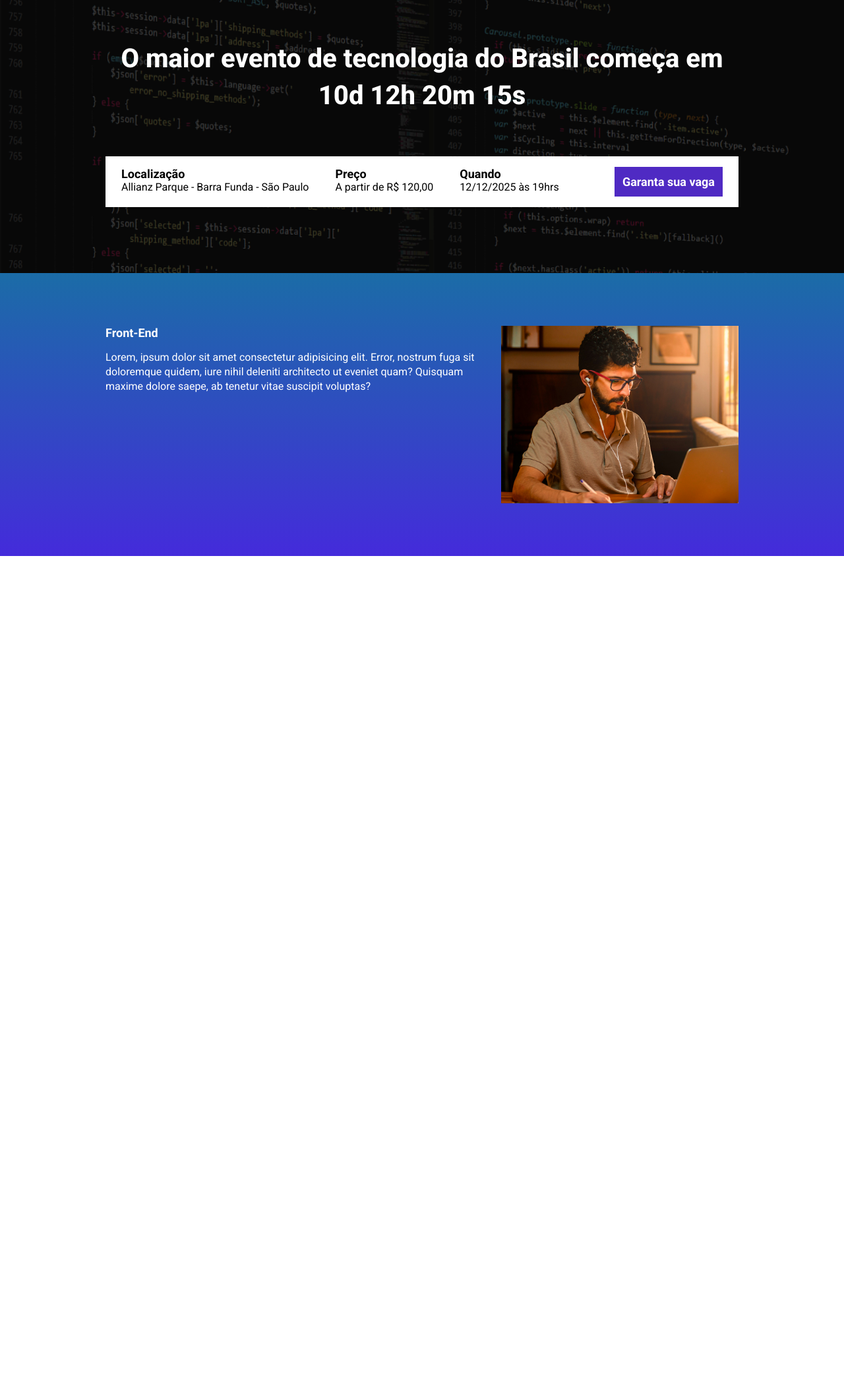
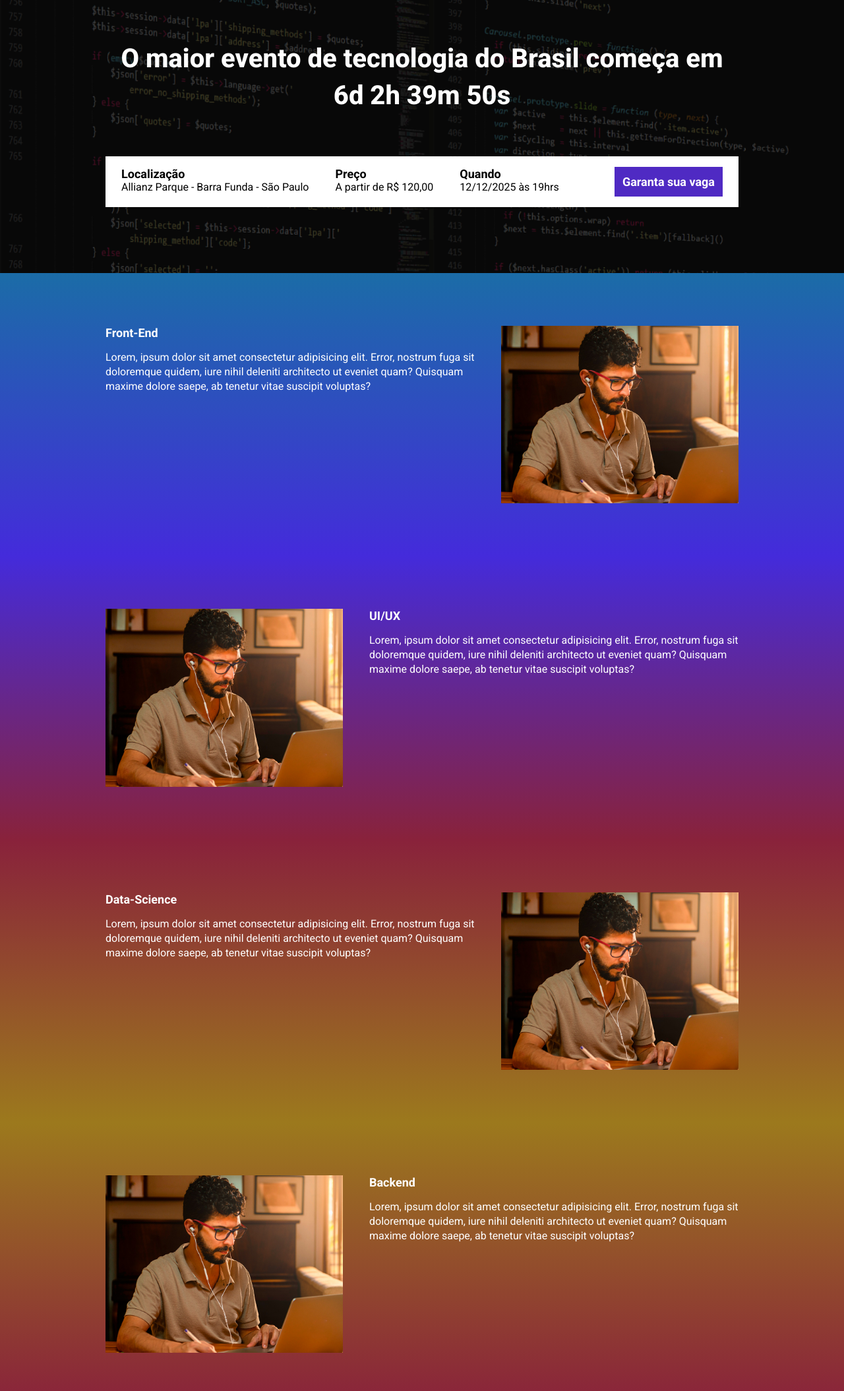
Before and after one commit to AdemiltonJr/ebac_tech_talks, a website built with Parcel: page src/index.html in a window 1280 px wide. Shown: the part 147-2256 px from the top of the page at 66% size. Before the commit the page ends 990 px from the top, so only its background shows below. Built offline with nearby package versions, Linux system fonts and the light colour scheme.

Commit message:
criando a contagem regressiva

```diff
--- a/package.json
+++ b/package.json
@@ -1,9 +1,9 @@
 {
   "name": "modulo_22_landginpage_evento",
   "version": "1.0.0",
-  "main": "index.js",
   "scripts": {
     "dev": "parcel src/index.html src/styles/main.scss src/scripts/main.js --no-cache",
+    "build": "parcel build src/index.html",
     "test": "echo \"Error: no test specified\" && exit 1"
   },
   "keywords": [],
@@ -13,6 +13,7 @@
   "devDependencies": {
     "@parcel/transformer-sass": "^2.13.3",
     "parcel": "^2.13.3",
-    "sharp": "^0.33.5"
+    "sharp": "^0.33.5",
+    "svgo": "^3.3.2"
   }
 }
--- a/src/index.html
+++ b/src/index.html
@@ -8,13 +8,14 @@
     <link rel="preconnect" href="https://fonts.gstatic.com" crossorigin>
     <link href="https://fonts.googleapis.com/css2?family=Roboto:wght@100..900&display=swap" rel="stylesheet">
     <link rel="stylesheet" href="styles/main.scss">
+    <link rel="stylesheet" href="https://unpkg.com/aos@next/dist/aos.css" />
 </head>
 <body>
     <header class="hero">
         <div class="container">
             <img class="hero__logo" src="./images/ebac_logo.svg" alt="EBAC">
             <p class="hero__text">
-                O maior evento de tecnologia do Brasil começa em 10d 12h 20m 15s
+                O maior evento de tecnologia do Brasil começa em <span id="contador"></span>
             </p>
             <div class="infos-bar">
                 <ul class="infos-bar__infos">
@@ -37,19 +38,53 @@
             </div>
         </div>
     </header>
-    <section class="event">
-        <div class="container">
-            <div class="event__details">
+    <section class="event event--front-end" >
+        <div class="container" >
+            <div class="event__details" data-aos="fade-right" data-aos-delay="300">
                 <h2 class="event__details__title">Front-End</h2>
                 <p class="event__details__description">
                     Lorem, ipsum dolor sit amet consectetur adipisicing elit. Error, nostrum fuga sit doloremque quidem, iure nihil deleniti architecto ut eveniet quam? Quisquam maxime dolore saepe, ab tenetur vitae suscipit voluptas?
                 </p>
             </div>
-            <img class="event__image" src="./images/frontend.png" alt="Front-end">
+            <img class="event__image" src="./images/frontend.png" alt="Front-end" data-aos="fade-right">
+        </div>
+    </section>
+    <section class="event event--ux-ui event--image-left" >
+        <div class="container">
+            <div class="event__details" data-aos="fade-left" data-aos-delay="300">
+                <h2 class="event__details__title">UI/UX</h2>
+                <p class="event__details__description">
+                    Lorem, ipsum dolor sit amet consectetur adipisicing elit. Error, nostrum fuga sit doloremque quidem, iure nihil deleniti architecto ut eveniet quam? Quisquam maxime dolore saepe, ab tenetur vitae suscipit voluptas?
+                </p>
+            </div>
+            <img class="event__image" src="./images/frontend.png" alt="Front-end" data-aos="fade-left">
+        </div>
+    </section>
+    <section class="event event--data-science">
+        <div class="container">
+            <div class="event__details" data-aos="fade-right" data-aos-delay="300">
+                <h2 class="event__details__title">Data-Science</h2>
+                <p class="event__details__description">
+                    Lorem, ipsum dolor sit amet consectetur adipisicing elit. Error, nostrum fuga sit doloremque quidem, iure nihil deleniti architecto ut eveniet quam? Quisquam maxime dolore saepe, ab tenetur vitae suscipit voluptas?
+                </p>
+            </div>
+            <img class="event__image" src="./images/frontend.png" alt="Front-end" data-aos="fade-right">
+        </div>
+    </section>
+    <section class="event event--backend event--image-left">
+        <div class="container">
+            <div class="event__details" data-aos="fade-left" data-aos-delay="300">
+                <h2 class="event__details__title">Backend</h2>
+                <p class="event__details__description">
+                    Lorem, ipsum dolor sit amet consectetur adipisicing elit. Error, nostrum fuga sit doloremque quidem, iure nihil deleniti architecto ut eveniet quam? Quisquam maxime dolore saepe, ab tenetur vitae suscipit voluptas?
+                </p>
+            </div>
+            <img class="event__image" src="./images/frontend.png" alt="Front-end" data-aos="fade-left">
         </div>
     </section>
 
 
+    <script src="https://unpkg.com/aos@next/dist/aos.js"></script>
     <script src="scripts/main.js"></script>
 </body>
 </html>
--- a/src/scripts/main.js
+++ b/src/scripts/main.js
@@ -0,0 +1,27 @@
+AOS.init();
+
+const dataDoEvento = new Date("Jan 31, 2025 00:00:00");
+const timeStampDoEvento = dataDoEvento.getTime();
+
+const contaAsHoras = setInterval(function() {
+    const agora = new Date();
+    const timeStampAtual = agora.getTime();
+
+    const distanciaAteOEvento = timeStampDoEvento - timeStampAtual;
+
+    const diaEmMS = 1000 * 60 * 60 * 24;
+    const horaEmMs = 1000 * 60 * 60;
+    const minutoEmMs = 1000 * 60;
+
+    const diasAteOEvento = Math.floor(distanciaAteOEvento / diaEmMS);
+    const horasAteOEvento = Math.floor((distanciaAteOEvento % diaEmMS) / horaEmMs);
+    const minutosAteOEvento = Math.floor((distanciaAteOEvento % horaEmMs) / minutoEmMs);
+    const segundosAteOEvento = Math.floor((distanciaAteOEvento % minutoEmMs) / 1000);
+
+    document.getElementById('contador').innerHTML = `${diasAteOEvento}d ${horasAteOEvento}h ${minutosAteOEvento}m ${segundosAteOEvento}s`;
+
+    if (distanciaAteOEvento < 0) {
+        clearInterval(contaAsHoras);
+        document.getElementById('contador').innerHTML = 'Seu aniversário já chegou!'
+    }
+}, 1000)
--- a/src/styles/_event.scss
+++ b/src/styles/_event.scss
@@ -1,9 +1,33 @@
+@use 'variables';
+
 .event {
     padding: 80px 0;
-    background-image: linear-gradient(#1b6ca7, #442bdb);
+
+    &--front-end {
+        background-image: linear-gradient(variables.$blue1, variables.$blue2);
+    }
+
+    &--ux-ui {
+        background-image: linear-gradient(variables.$blue2, variables.$pink);
+    }
+
+    &--data-science {
+        background-image: linear-gradient(variables.$pink, variables.$yellow);
+    }
+
+    &--backend {
+        background-image: linear-gradient(variables.$yellow, variables.$pink);
+    }
+
+    &--image-left {
+        .container {
+            flex-direction: row-reverse;
+        }
+    }
 
     .container {
         display: flex;
+        gap: 40px;
     }
 
     &__image {
@@ -11,7 +35,7 @@
     }
 
     &__details {
-margin-right: 40px;
+
 
         &__title {
             font-size: 18px;
--- a/src/styles/_hero.scss
+++ b/src/styles/_hero.scss
@@ -1,3 +1,5 @@
+@use 'variables';
+
 .hero {
     padding-top: 64px;
     padding-bottom: 100px;
@@ -16,7 +18,7 @@
         left: 0;
         width: 100%;
         height: 100%;
-        background-color: #000;
+        background-color: variables.$secondaryTextColor;
         content: '';
         opacity: .7;
     }
--- /dev/null
+++ b/src/styles/_variables.scss
@@ -0,0 +1,8 @@
+$textColor: #fff;
+$secondaryTextColor: #000;
+
+$blue1: #1b6ca7;
+$blue2: #442bdb;
+$pink: #89223b;
+$yellow: #9c791d;
+$purple: #4f2ac3;
--- a/src/styles/components/_buttons.scss
+++ b/src/styles/components/_buttons.scss
@@ -1,3 +1,5 @@
+@use '../variables';
+
 .button {
     padding: 12px;
     font-size: 18px;
@@ -7,8 +9,8 @@
     white-space: nowrap;
 
     &--primary {
-        color: #fff;
-        background-color: #4f2ac3;
+        color: variables.$textColor;
+        background-color: variables.$purple;
     }
 
     @media (max-width: 640px) {
--- a/src/styles/components/_infos-bar.scss
+++ b/src/styles/components/_infos-bar.scss
@@ -1,6 +1,8 @@
+@use '../variables';
+
 .infos-bar {
     padding: 16px 24px;
-    background-color: #fff;
+    background-color: variables.$textColor;
     display: flex;
     justify-content: space-between;
 
@@ -10,12 +12,12 @@
 
         &__item {
             font-size: 14;
-            color: #000;
+            color: variables.$secondaryTextColor;
 
             b {
                 font-size: 18px;
                 display: block;
-                color: #000;
+                color: variables.$secondaryTextColor;
             }
         }
     }
--- a/src/styles/main.scss
+++ b/src/styles/main.scss
@@ -2,13 +2,14 @@
 @use 'components/infos-bar';
 @use 'components/buttons';
 @use 'event';
+@use 'variables';
 
 * {
     margin: 0;
     padding: 0;
     box-sizing: border-box;
     font-family: Roboto, sans-serif;
-    color: #fff;
+    color: variables.$textColor;
     list-style: none;
 }
 
```
Also changed, not shown: 1 other file.
